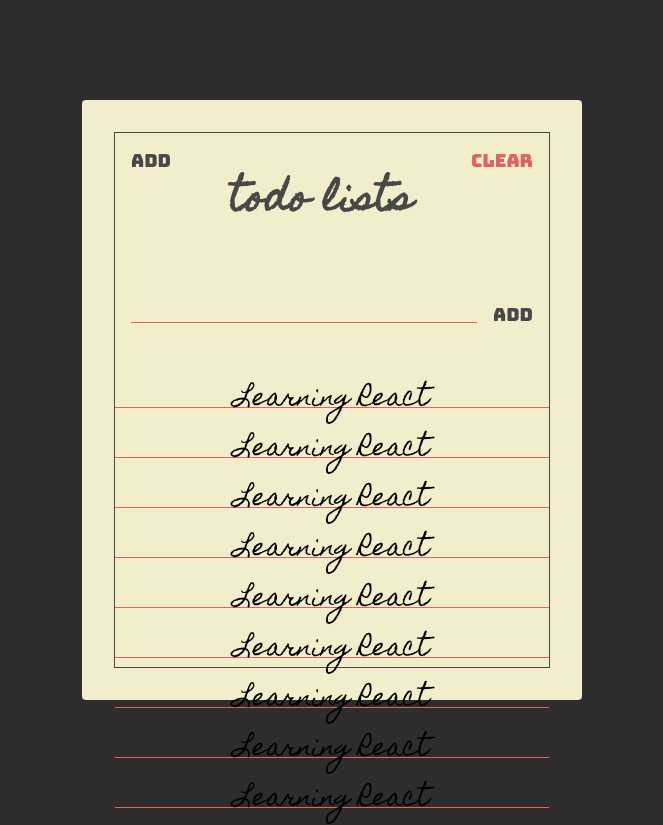
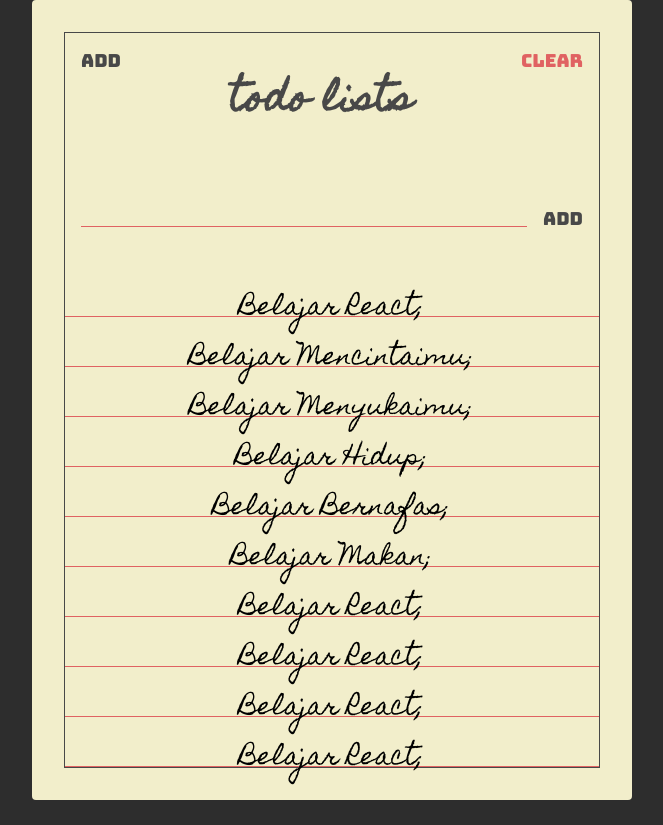
Before and after one commit to virgiangalang/React-Todolist, a React (Create React App) app: page / in a window 1280 px wide. Shown: the whole page, without its empty margins (308-971 px from the left). After the commit the page ends 800 px from the top, so only its background shows below. Built offline with nearby package versions, Linux system fonts and the light colour scheme.

Commit message:
Membuat Pages dan komponen Todo

```diff
--- a/src/App.js
+++ b/src/App.js
@@ -1,44 +1,8 @@
 import React from "react";
 import "./styles.css";
-import Paper from "./components/Paper";
-import Header from "./components/Header";
-import TodoForm from "./components/TodoForm";
+
+import TodoList from "./pages/TodoList";
 
 export default function App() {
-  return (
-    <Paper>
-      <Header />
-      <TodoForm />
-
-      <section className="todos">
-        <div className="todo">
-          <span className="todo-text">Learning React</span>
-        </div>
-        <div className="todo">
-          <span className="todo-text">Learning React</span>
-        </div>
-        <div className="todo">
-          <span className="todo-text">Learning React</span>
-        </div>
-        <div className="todo">
-          <span className="todo-text">Learning React</span>
-        </div>
-        <div className="todo">
-          <span className="todo-text">Learning React</span>
-        </div>
-        <div className="todo">
-          <span className="todo-text">Learning React</span>
-        </div>
-        <div className="todo">
-          <span className="todo-text">Learning React</span>
-        </div>
-        <div className="todo">
-          <span className="todo-text">Learning React</span>
-        </div>
-        <div className="todo">
-          <span className="todo-text">Learning React</span>
-        </div>
-      </section>
-    </Paper>
-  );
+  return <TodoList />;
 }
--- /dev/null
+++ b/src/components/Todo.jsx
@@ -0,0 +1,16 @@
+import React from "react";
+import PropTypes from "prop-types";
+
+const Todo = props => {
+  return (
+    <div className="todo">
+      <span className="todo-text">{props.text}</span>
+    </div>
+  );
+};
+
+Todo.PropTypes = {
+  text: PropTypes.string.isRequired
+};
+
+export default Todo;
--- a/src/components/Todos.jsx
+++ b/src/components/Todos.jsx
@@ -0,0 +1,46 @@
+import React from "react";
+import Todo from "./Todo";
+
+const Todos = () => {
+  const todos = [
+    {
+      text: "Belajar React;"
+    },
+    {
+      text: "Belajar Mencintaimu;"
+    },
+    {
+      text: "Belajar Menyukaimu;"
+    },
+    {
+      text: "Belajar Hidup;"
+    },
+    {
+      text: "Belajar Bernafas;"
+    },
+    {
+      text: "Belajar Makan;"
+    },
+    {
+      text: "Belajar React;"
+    },
+    {
+      text: "Belajar React;"
+    },
+    {
+      text: "Belajar React;"
+    },
+    {
+      text: "Belajar React;"
+    }
+  ];
+  return (
+    <section className="todos">
+      {todos.map(todo => {
+        return <Todo text={todo.text} />;
+      })}
+    </section>
+  );
+};
+
+export default Todos;
--- /dev/null
+++ b/src/pages/TodoList.jsx
@@ -0,0 +1,19 @@
+import React from "react";
+
+import Paper from "../components/Paper";
+import Header from "../components/Header";
+import TodoForm from "../components/TodoForm";
+import Todos from "../components/Todos";
+
+const TodoList = () => {
+  return (
+    <Paper>
+      <Header />
+      <TodoForm />
+
+      <Todos />
+    </Paper>
+  );
+};
+
+export default TodoList;
--- a/src/styles.css
+++ b/src/styles.css
@@ -38,8 +38,8 @@
 }
 
 .container {
-  width: 500px;
-  height: 600px;
+  width: 600px;
+  height: 800px;
   background-color: #f2eecb;
   border-radius: 4px;
 
@@ -127,13 +127,14 @@
 .todos {
   display: flex;
   flex-direction: column;
+  min-height: 500px;
 }
 .todo {
   position: relative;
   flex: 1 0 auto;
   text-align: center;
 
-  min-height: 34px;
+  max-height: 34px;
   margin: 16px 0 0;
   font-family: "Homemade Apple", sans-serif;
   font-size: 24px;
@@ -141,6 +142,8 @@
 }
 
 .todo-text {
+  width: 100%;
+  height: 50px;
   position: absolute;
   left: 50%;
   transform: translate(-50%);
```
